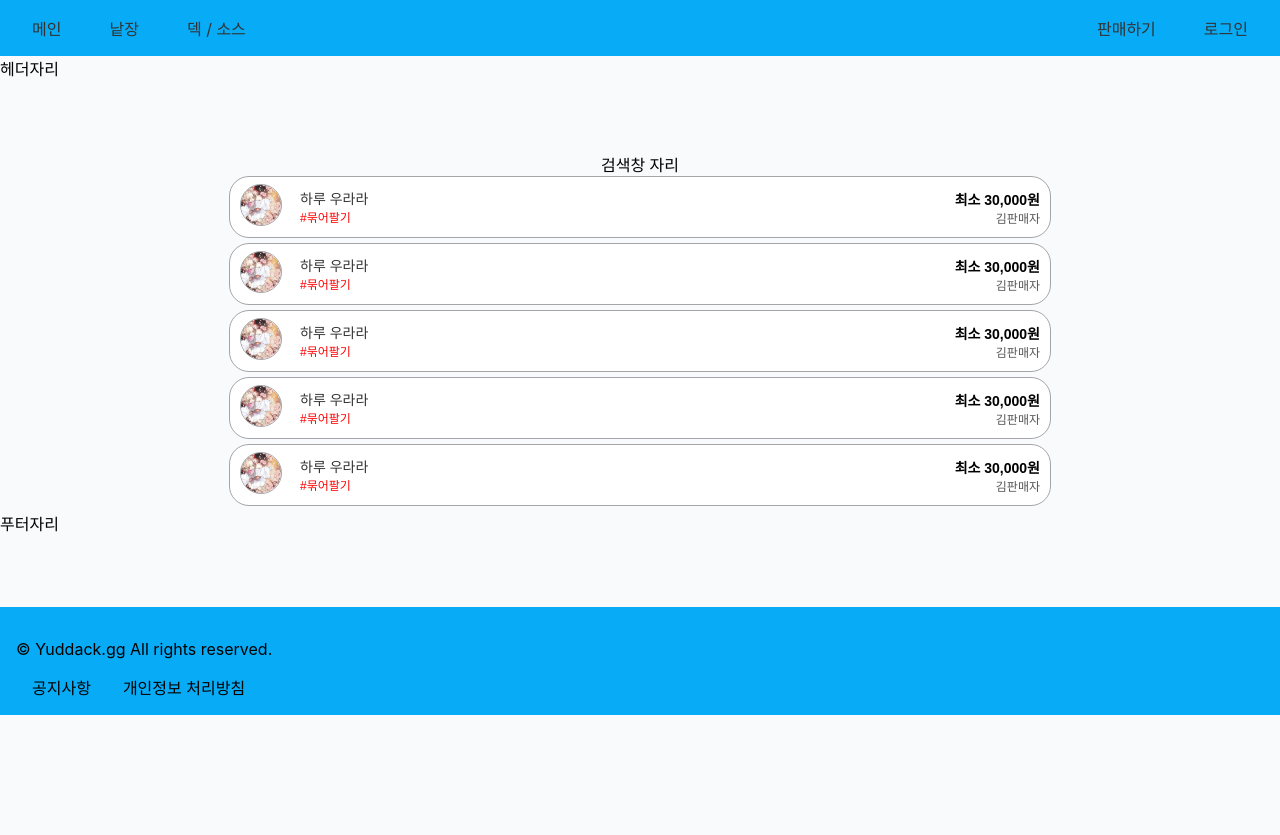
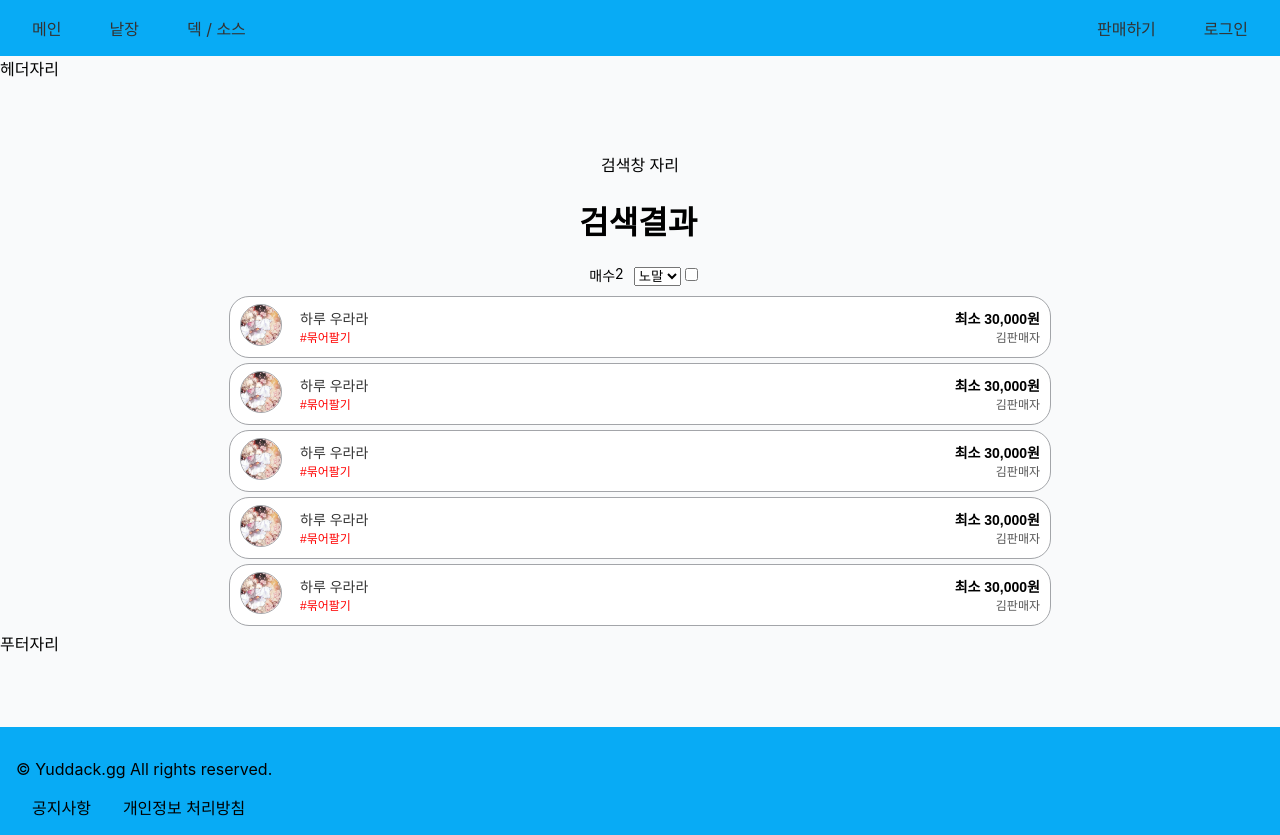
Before and after one commit to dlrdyd97/yuddack.gg_front, a React (Create React App) app: page /result in a window 1280 px wide. Before the commit the page ends 800 px from the top, so only its background shows below. Built offline with nearby package versions, Linux system fonts and the light colour scheme.

Commit message:
feat :검색페이지 필터링 컴포넌트 추가

```diff
--- a/src/components/result/ResultFiltering.js
+++ b/src/components/result/ResultFiltering.js
@@ -0,0 +1,24 @@
+function ResultFiltering() {
+  return (
+    <>
+        <div className="result-filtering">
+            <div className="result-filtering-each">
+                <p>매수</p>
+                <p>2</p>
+            </div>
+            <div className="result-filtering-select">
+                <select name="sort" id="sort">
+                    <option value="recent">노말</option>
+                    <option value="low-price">슈레</option>
+                    <option value="high-price">울레</option>
+                </select>
+            </div>
+            <div className="result-filtering-deck">
+                <input type="checkbox" id="deck" name="deck" value="deck"/>
+            </div>
+        </div>
+    </>
+  );
+}
+
+export default ResultFiltering;
--- a/src/pages/result/Result.js
+++ b/src/pages/result/Result.js
@@ -1,3 +1,4 @@
+import ResultFiltering from "../../components/result/ResultFiltering";
 import ResultItem from "../../components/result/ResultItem";
 function Result() {
     return (
@@ -11,6 +12,10 @@ function Result() {
           </div>
 
           <div className="result-list">
+            <div>
+              <h1>검색결과</h1>
+              <ResultFiltering/>
+            </div>
             <ResultItem/>
             <ResultItem/>
             <ResultItem/>
--- a/src/styles/components/result/result-item.css
+++ b/src/styles/components/result/result-item.css
@@ -80,3 +80,19 @@
     color: #555;
     margin: 0;
   }
+
+  .result-filtering {
+    display: flex;
+    justify-content: center;
+    margin-bottom: 10px;
+  }
+
+  .result-filtering-each {
+    display: flex;
+    margin: 0 10px;
+  }
+
+  .result-filtering-each  p {
+    margin: 0;
+    font-size: 14px;
+  }
```
